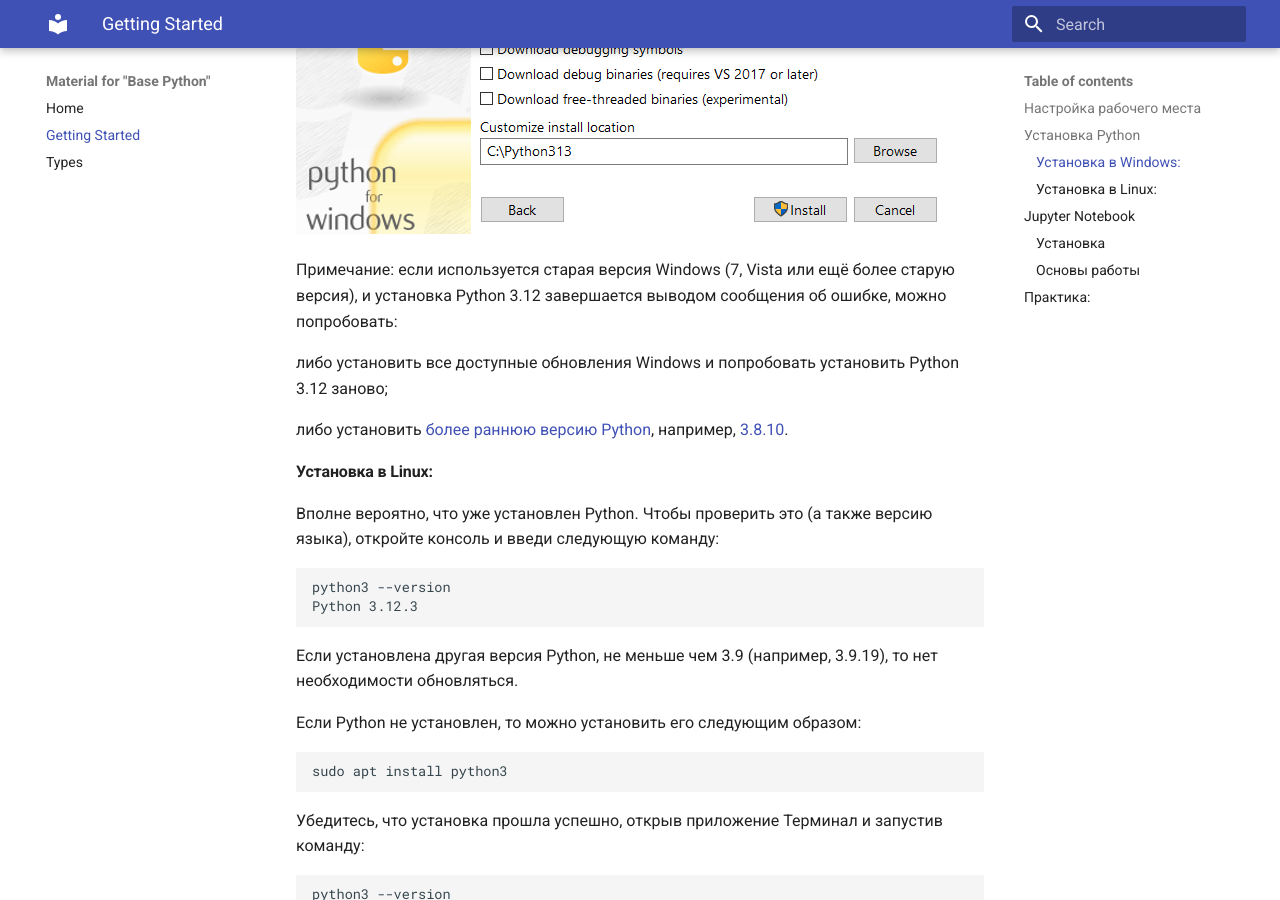
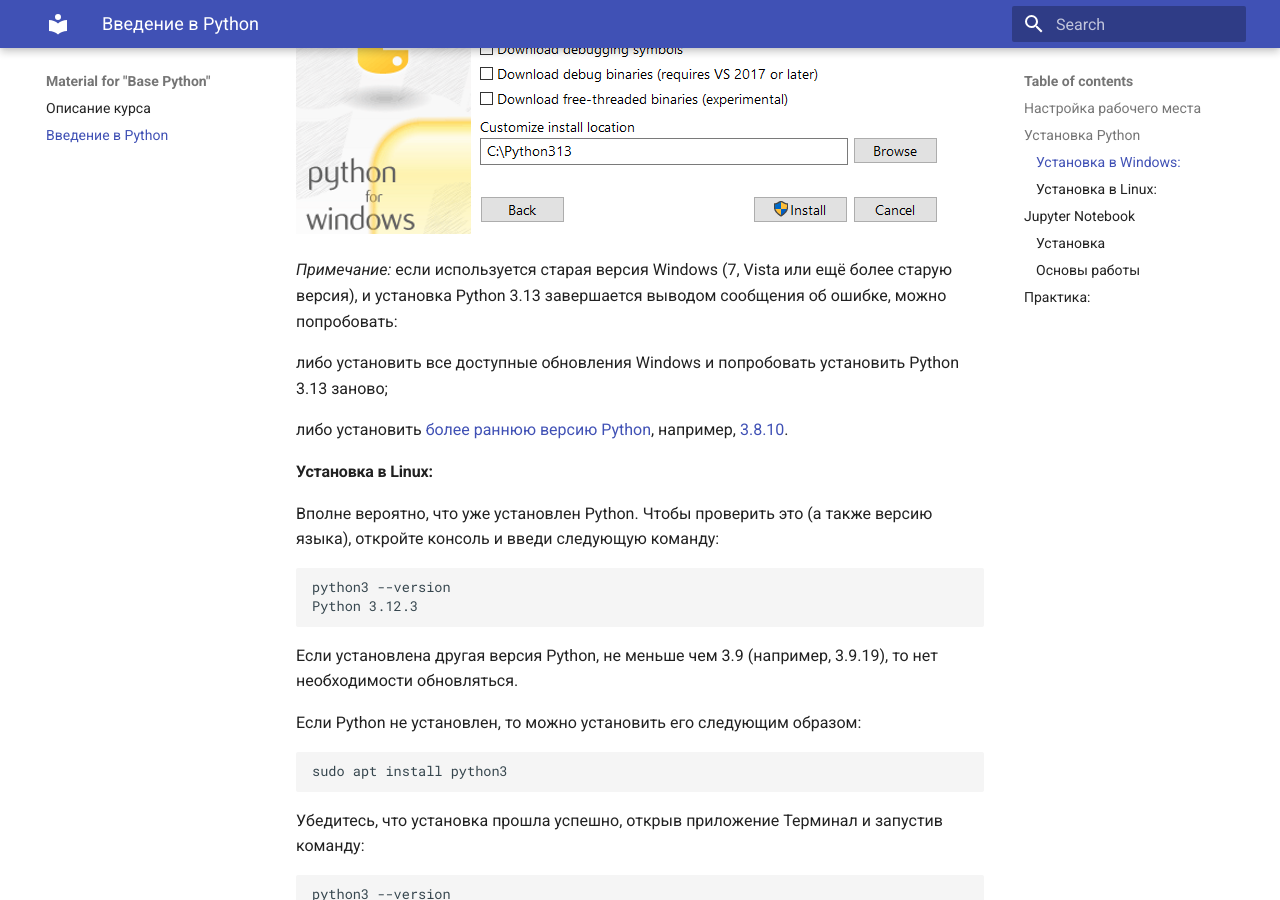
Before and after one commit to pryamus/pryamus.github.io, an MkDocs documentation site: the page built from docs/getting_started.md, in a window 1280 px wide and 900 px high, scrolled down 1937 px. Built offline with MkDocs 1.6.1 and Material for MkDocs 9.7.7, drawn with Linux system fonts in a browser that asks for light colours.

Commit message:
Return to initial mkdocs.yaml

```diff
--- a/docs/getting_started.md
+++ b/docs/getting_started.md
@@ -29,9 +29,9 @@
 ![Выбор дополнительных опций](./images/py_install_third_screen.png)
 
 
-Примечание: если используется старая версия Windows (7, Vista или ещё более старую версия), и установка Python 3.12 завершается выводом сообщения об ошибке, можно попробовать:
+_Примечание:_ если используется старая версия Windows (7, Vista или ещё более старую версия), и установка Python 3.13 завершается выводом сообщения об ошибке, можно попробовать:
 
-либо установить все доступные обновления Windows и попробовать установить Python 3.12 заново;
+либо установить все доступные обновления Windows и попробовать установить Python 3.13 заново;
 
 либо установить [более раннюю версию Python](https://www.python.org/downloads/windows/), например, [3.8.10](https://www.python.org/downloads/release/python-3810/).
 
--- a/mkdocs.yml
+++ b/mkdocs.yml
@@ -3,11 +3,3 @@
 site_url:  ""
 theme:
   name: material
-  palette:
-    primary: 'indigo'
-    accent: 'indigo'
-
-nav:
-  - Home: index.md
-  - Getting Started: getting_started.md
-  - Types: types.md
```
